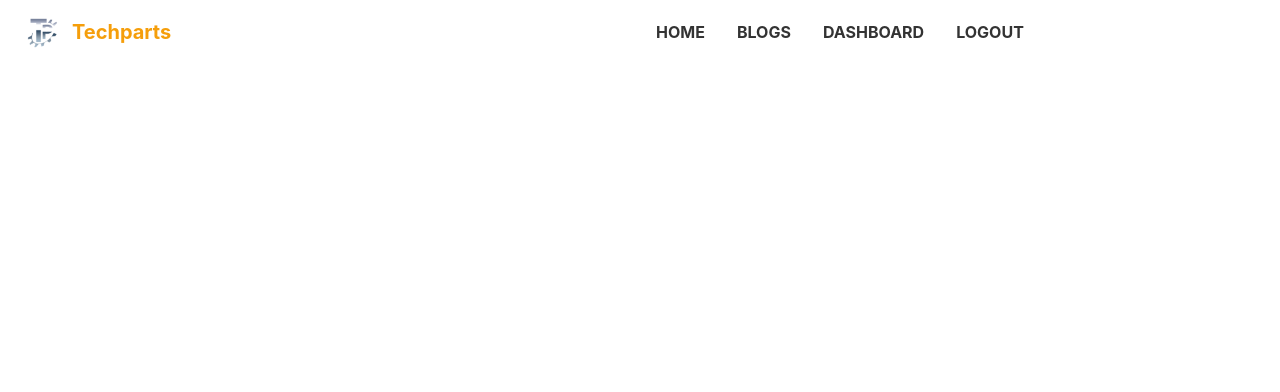
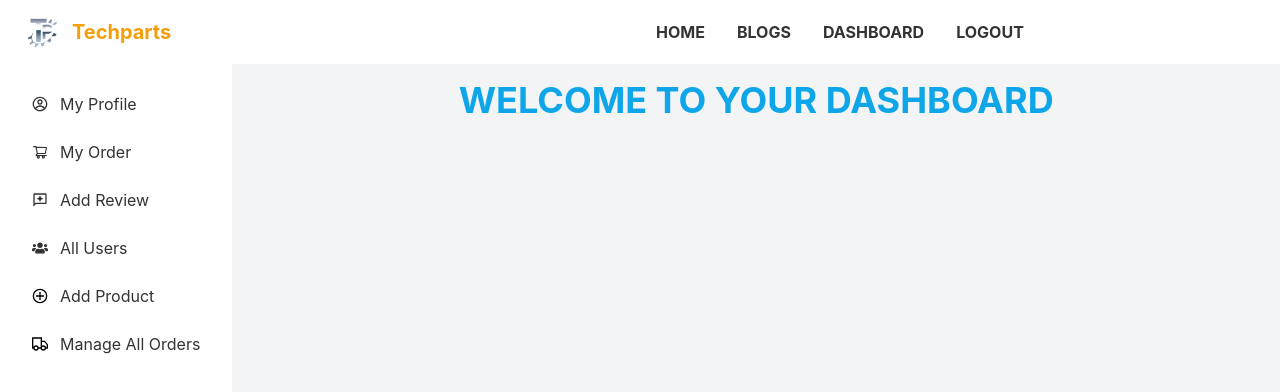
Before and after one commit to saifulislamhridoy/techparts-client-side, a React (Create React App) app: page /dashboard in a window 1280 px wide. Shown: the top 392 px of the page. Built offline with nearby package versions, Linux system fonts and the light colour scheme; no server answers; sample sign-in values are in the browser's storage.

Commit message:
added dashboard

```diff
--- a/package.json
+++ b/package.json
@@ -12,6 +12,7 @@
     "react-dom": "^18.1.0",
     "react-firebase-hooks": "^5.0.3",
     "react-hook-form": "^7.31.2",
+    "react-icons": "^4.3.1",
     "react-router-dom": "^6.3.0",
     "react-scripts": "5.0.1",
     "react-toastify": "^9.0.1",
--- a/src/App.js
+++ b/src/App.js
@@ -6,6 +6,8 @@ import SignUp from './components/Login/SignUp';
 import Navbar from './components/Shared/Navbar';
 import { ToastContainer } from 'react-toastify';
 import 'react-toastify/dist/ReactToastify.css';
+import Dashboard from './components/Dashboard/Dashboard';
+import RequireAuth from './components/Login/RequireAuth';
 
 function App() {
   return (
@@ -15,6 +17,7 @@ function App() {
         <Route path='/' element={<Home></Home>}></Route>
         <Route path='/login' element={<Login></Login>}></Route>
         <Route path='/signup' element={<SignUp></SignUp>}></Route>
+        <Route path='dashboard' element={<RequireAuth><Dashboard></Dashboard></RequireAuth>}></Route>
       </Routes>
     <ToastContainer></ToastContainer>
     </div>
--- /dev/null
+++ b/src/components/Dashboard/Dashboard.js
@@ -0,0 +1,34 @@
+import React from 'react';
+import { Link } from 'react-router-dom';
+import { CgProfile } from 'react-icons/cg';
+import { AiOutlineShoppingCart } from 'react-icons/ai';
+import { MdOutlineReviews } from 'react-icons/md';
+import { FaUsers } from 'react-icons/fa';
+import { GrAddCircle,GrDeliver } from 'react-icons/gr';
+
+const Dashboard = () => {
+    return (
+        <div className="drawer drawer-mobile">
+  <input id="my-drawer-2" type="checkbox" className="drawer-toggle" />
+  <div className="drawer-content flex flex-col bg-gray-100">
+   <h2 className='text-xl md:text-4xl font-bold flex justify-center mt-4 text-sky-500 uppercase'>Welcome To Your Dashboard</h2>
+    <label for="my-drawer-2" className="btn btn-primary drawer-button lg:hidden">Open drawer</label>
+
+  </div>
+  <div className="drawer-side">
+    <label for="my-drawer-2" className="drawer-overlay"></label>
+    <ul className="menu p-4 overflow-y-auto w-70 bg-base-100 text-base-content">
+      <li><Link className='flex items-center' to='/dashboard/order'><CgProfile></CgProfile> My Profile</Link></li>
+      <li><Link className='flex items-center' to='/dashboard/profile'><AiOutlineShoppingCart></AiOutlineShoppingCart> My Order</Link></li>
+      <li><Link className='flex items-center' to='/dashboard/review'><MdOutlineReviews></MdOutlineReviews>Add Review</Link></li>
+      <li><Link className='flex items-center' to='/dashboard/allUser'><FaUsers></FaUsers>All Users</Link></li>
+      <li><Link className='flex items-center' to='/dashboard/addpd'><GrAddCircle></GrAddCircle>Add Product</Link></li>
+      <li><Link className='flex items-center' to='/dashboard/manageOrder'><GrDeliver></GrDeliver>Manage All Orders</Link></li>
+    </ul>
+
+  </div>
+</div>
+    );
+};
+
+export default Dashboard;
--- a/src/components/Login/SignUp.js
+++ b/src/components/Login/SignUp.js
@@ -1,4 +1,4 @@
-import React from 'react';
+import React, { useEffect } from 'react';
 import { Link, useNavigate } from 'react-router-dom';
 import {  useCreateUserWithEmailAndPassword, useSignInWithGoogle, useUpdateProfile } from 'react-firebase-hooks/auth';
 import auth from '../../firebase.init';
@@ -17,6 +17,11 @@ const SignUp = () => {
         error,
       ] = useCreateUserWithEmailAndPassword(auth,{sendEmailVerification:true});
       const [updateProfile, updating, uError] = useUpdateProfile(auth);
+      useEffect(()=>{
+        if(user || gUser){
+            navigate('/');
+           }
+    },[user,gUser,navigate])
       let signUpError;
       if(error || gError || uError){
           signUpError=<p className='text-red-500 py-3'>{error?.message || gError?.message || uError?.message}</p>
@@ -24,9 +29,7 @@ const SignUp = () => {
       if(loading||gLoading||updating){
         return <Loading></Loading>
     }
-    if(user || gUser){
-        navigate('/');
-       }
+
     const onSubmit = async data => {
         await createUserWithEmailAndPassword(data.email,data.password)
           await updateProfile({ displayName:data.name});
--- a/src/components/Shared/Loading.js
+++ b/src/components/Shared/Loading.js
@@ -3,7 +3,7 @@ import React from 'react';
 const Loading = () => {
     return (
         <div className='flex h-screen justify-center items-center'>
-            <button class="btn loading">loading</button>
+            <button className="btn loading">loading</button>
         </div>
     );
 };
--- a/src/components/Shared/Navbar.js
+++ b/src/components/Shared/Navbar.js
@@ -11,7 +11,7 @@ const Navbar = () => {
         signOut(auth)
     }
     return (
-        <div className="navbar bg-base-100">
+        <div className="navbar sticky bg-base-100 top-0 z-10">
             <div className="navbar-start">
                 <div className="dropdown">
                     <label tabIndex="0" className="btn btn-ghost lg:hidden">
@@ -20,7 +20,7 @@ const Navbar = () => {
                     <ul tabIndex="0" className="menu menu-compact dropdown-content mt-3 p-2 shadow bg-base-100 rounded-box w-52 uppercase">
                         <li><Link to='/'>Home</Link></li>
                         <li><Link to='/blogs'>Blogs</Link></li>
-                        <li><Link to='/dashboard'>Dashboard</Link></li>
+                       {user && <li><Link to='/dashboard'>Dashboard</Link></li>}
                         {user? <li><Link onClick={handleLogOut} to='/login'>LogOut</Link></li> : <li><Link to='/login'>Login</Link></li>}
                     </ul>
                 </div>
@@ -30,7 +30,7 @@ const Navbar = () => {
                 <ul className="menu menu-horizontal uppercase font-bold p-0">
                     <li className='hover:text-amber-500'><Link to='/'>Home</Link></li>
                     <li className='hover:text-amber-500'><Link to='/blogs'>Blogs</Link></li>
-                    <li className='hover:text-amber-500'><Link to='/dashboard'>Dashboard</Link></li>
+                    {user && <li className='hover:text-amber-500'><Link to='/dashboard'>Dashboard</Link></li>}
                     {user? <li className='hover:text-amber-500'><Link onClick={handleLogOut} to='/login'>LogOut</Link></li> : <li className='hover:text-amber-500'><Link to='/login'>Login</Link></li>}
                 </ul>
             </div>
```
Also changed, not shown: src/firebase.init.js (+5 -5 lines), 1 other file (tests, documents, lock files or other folders).
